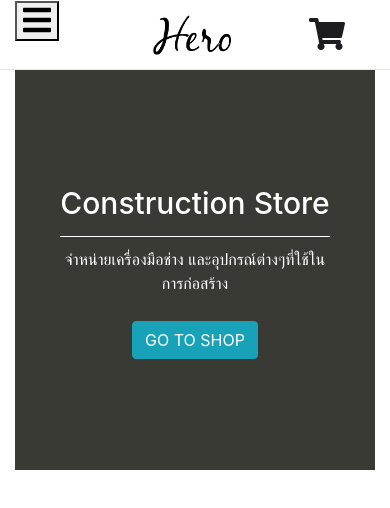
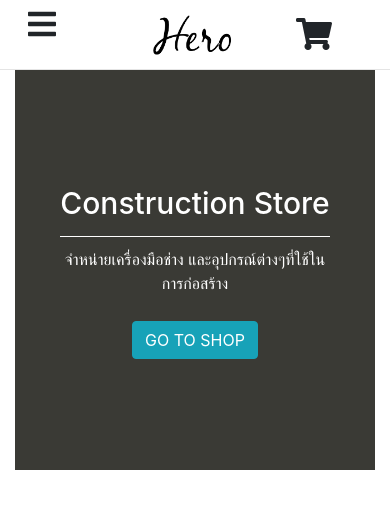
Before and after one commit to Note5019/PJ_webservice_Angular7, an Angular app: page /home in a window 390 px wide. Shown: the top 508 px of the page. Built offline with nearby package versions, Linux system fonts and the light colour scheme; a web font is replaced by a local one.

Commit message:
Note:topbap

```diff
--- a/src/app/components/topbar/topbar.component.css
+++ b/src/app/components/topbar/topbar.component.css
@@ -23,7 +23,7 @@
     .header-logo-wrapper {
         display: table-cell;
         text-align: center;
-        vertical-align: top;
+        vertical-align: middle;
     }
     .header-mobile-nav-wrapper {
         display: table-cell;
--- a/src/app/components/topbar/topbar.component.html
+++ b/src/app/components/topbar/topbar.component.html
@@ -1,7 +1,7 @@
 <div class="main-header navbar-fixed-top">
   <div class="header-menu">
     <div class="header-mobile-nav-wrapper">
-      <button type="button" class="navbar-toggle" (click)="collapse = !collapse">
+      <button type="button" class="navbar-toggle btn" (click)="collapse = !collapse">
         <span class="fa fa-bars fa-2x"></span>
       </button>
     </div>
@@ -41,7 +41,7 @@
     </div>
     <div class="header-cart-wrapper">
       <div class="header-cart" (click)="toggleCartPopup($event)">
-        <div class="mobil-shopping-cart">
+        <div class="mobil-shopping-cart btn">
           <span><i class="fa fa-shopping-cart fa-2x"></i> <span *ngIf="cart_num">( {{cart_num}} )</span></span>
         </div>
         <div class="header-cart-item">
--- a/src/styles.css
+++ b/src/styles.css
@@ -1,5 +1,7 @@
 @import url('//fonts.googleapis.com/css?family=Roboto:400,400italic,500,700|Playfair+Display:400,400italic,700,700italic|Montserrat:400|Karla:400');
-
+:root{
+  --topbar-color: #fff;
+}
 /* @import '../bootstrap.min.css'; */
 /* @import "/node_modules/fortawesome/fontawesome-free/css/fontawesome.min.css"; */
 body {
@@ -14,7 +16,7 @@ body {
   vertical-align: middle;
   display: table;
   width: 100%;
-  background-color: #fff;
+  background-color: var(--topbar-color);
 }
 
 .main-header .header-menu {
```
